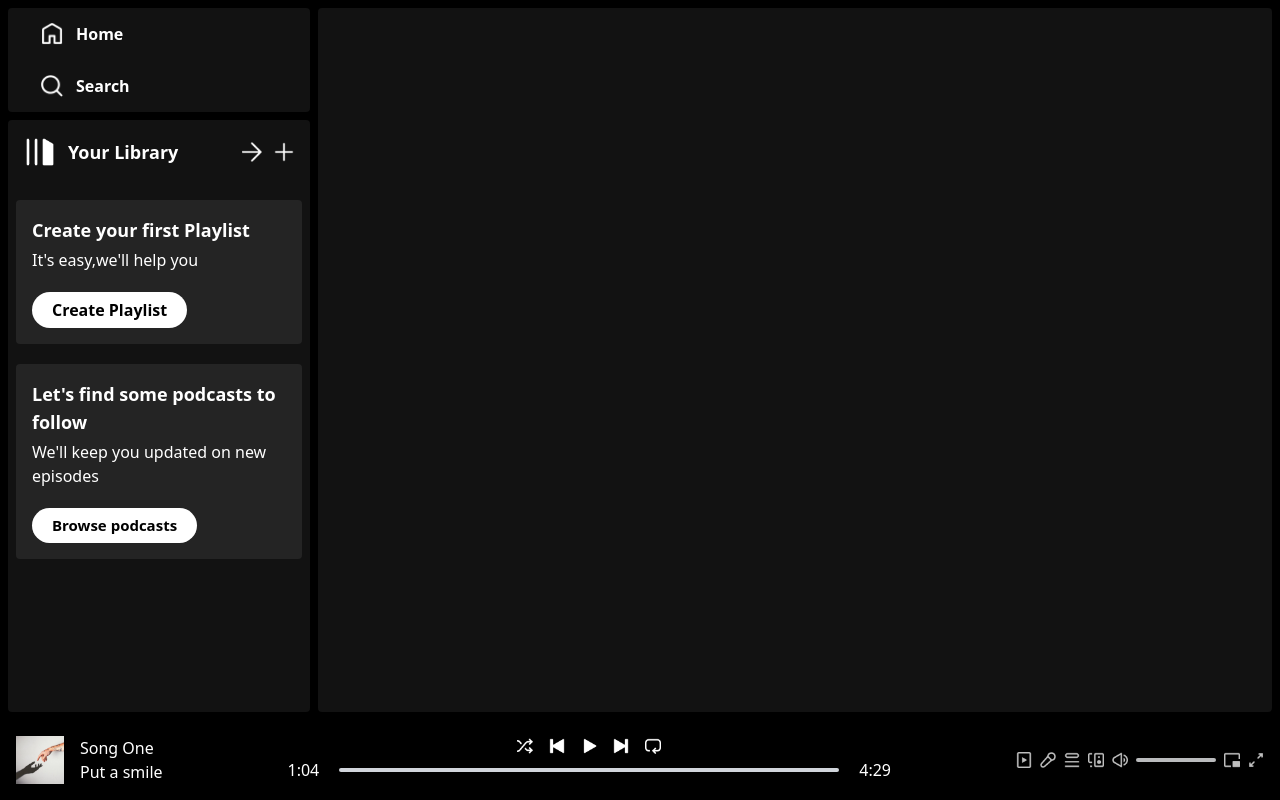
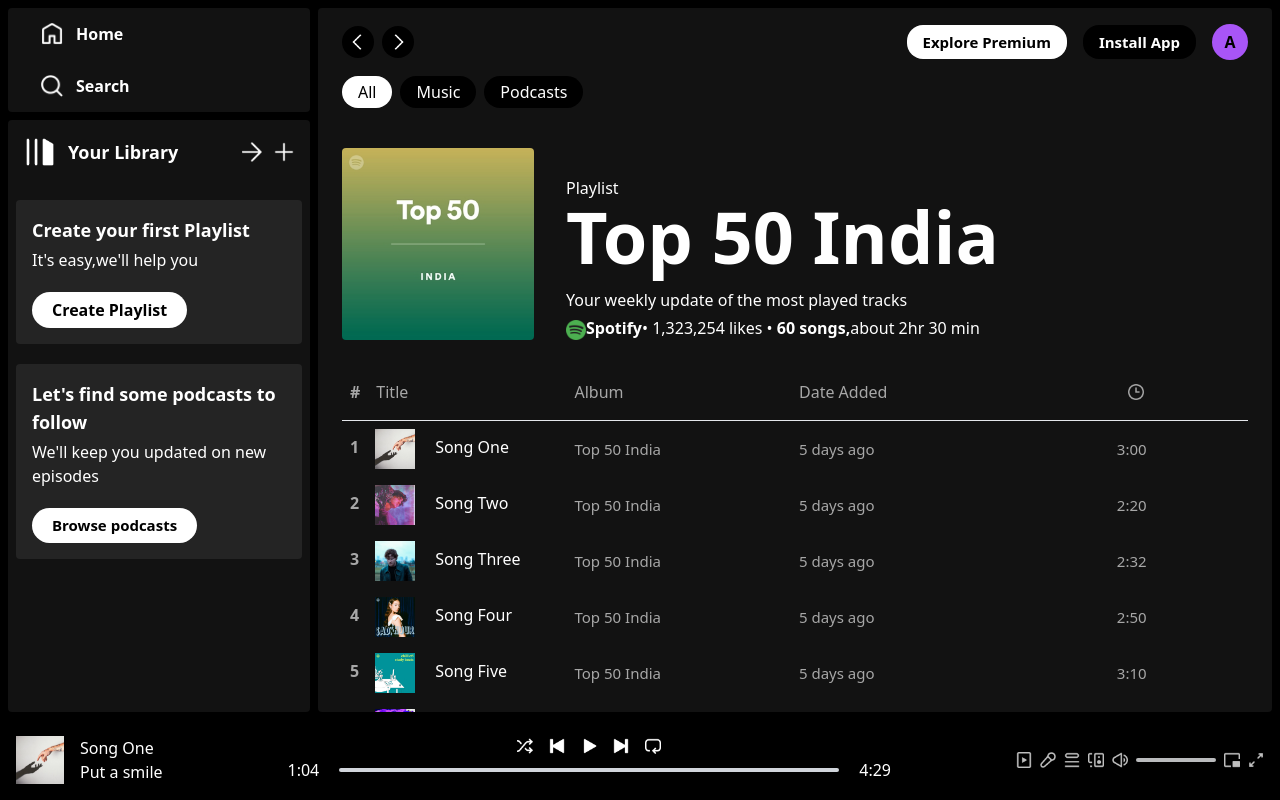
Before and after one commit to Shaheer-developer/Spotify_clone, a React (Vite) app in the folder frontend/: page /album/1 in a window 1280 px wide. Built offline with nearby package versions, Linux system fonts and the light colour scheme.

Commit message:
made dynamic route for albums and made display album component

```diff
--- a/frontend/src/components/AlbumItem.jsx
+++ b/frontend/src/components/AlbumItem.jsx
@@ -1,8 +1,10 @@
 import React from "react";
+import {useNavigate} from 'react-router-dom'
 
 const AlbumItem = ({image, name , desc , id}) => {
+    const navigate = useNavigate()
     return(
-        <div className="min-w-[180px] p-2 px-3 rounded cursor-pointer hover:bg-[#ffffff26]">
+        <div onClick={()=>{navigate(`/album/${id}`)}} className="min-w-[180px] p-2 px-3 rounded cursor-pointer hover:bg-[#ffffff26]">
             <img className="rounded" src={image} alt=""/>
             <p className="font-bold mt-2 mb-1">{name}</p>
             <p className="text-slate-200 text-sm">{desc}</p>
--- a/frontend/src/components/Display.jsx
+++ b/frontend/src/components/Display.jsx
@@ -1,12 +1,15 @@
 import React from "react";
 import {Route, Routes} from 'react-router-dom'
 import DisplayHome from './DisplayHome'
+import DisplayAlbum from './DisplayAlbum'
 
 const Display = () => {
     return(
         <div className="w-[100%] m-2 px-6 pt-4 rounded bg-[#121212] text-white overflow-auto lg:w-[75%] lg:ml-0">
             <Routes>
                 <Route path='/' element={<DisplayHome/>}/>
+                <Route path='/album/:id' element={<DisplayAlbum/>}/>
+
             </Routes>
         </div>
     )
--- /dev/null
+++ b/frontend/src/components/DisplayAlbum.jsx
@@ -0,0 +1,58 @@
+import React from "react";
+import Navbar from "./Navbar";
+import { useParams } from "react-router-dom";
+import { albumsData, assets, songsData } from "../assets/frontend-assets/assets";
+
+const DisplayAlbum = () => {
+    const {id} = useParams()
+    const albumData = albumsData[id]
+
+    return (
+        <>
+        <Navbar/>
+        <div className="mt-10 flex gap-8 flex-col md:flex-row md:items-end">
+            <img className="w-48 rounded" src={albumData.image} alt=""/>
+            <div className="flex flex-col">
+                <p>Playlist</p>
+                <h2 className="text-5xl font-bold mb-4 md:text-7xl">{albumData.name}</h2>
+                <h4>{albumData.desc}</h4>
+                <p className="mt-1">
+                    <img className="inline-block w-5" src={assets.spotify_logo} alt=""/>
+                    <b>Spotify</b>
+                    • 1,323,254 likes
+                    • <b>60 songs,</b>
+                    about 2hr 30 min
+                    </p>
+            </div>
+        </div>
+        <div className="grid grid-cols-3 sm:grid-cols-4 mt-10 mb-4 pl-2 text-[#a7a7a7]">
+            <p><b className="mr-4">#</b>Title</p>
+            <p>Album</p>
+            <p className="hidden sm:block">Date Added</p>
+            <img className="m-auto w-4" src={assets.clock_icon} alt=""/>
+        </div>
+        <hr/>
+        {
+            songsData.map((item,index)=>{
+               return <div key={index} className="grid grid-cols-3 sm:grid-cols-4 gap-2 p-2 items-center text-[#a7a7a7] hover:bg-[#ffffff2b] cursor-pointer">
+                    <p className="text-white">
+                        <b className="mr-4 text-[#a7a7a7]">{index+1}</b>
+                        <img className="inline w-10 mr-5" src={item.image} alt=""/>
+                        {item.name}
+                    </p>
+                    <p className="text-[15px]">{albumData.name}</p>
+                    <p className="text-[15px] hidden sm:block">5 days ago</p>
+                    <p className="text-[15px] text-center">{item.duration}</p>
+
+                </div>
+
+            })
+        }
+
+
+
+        </>
+    )
+}
+
+export default DisplayAlbum
```
